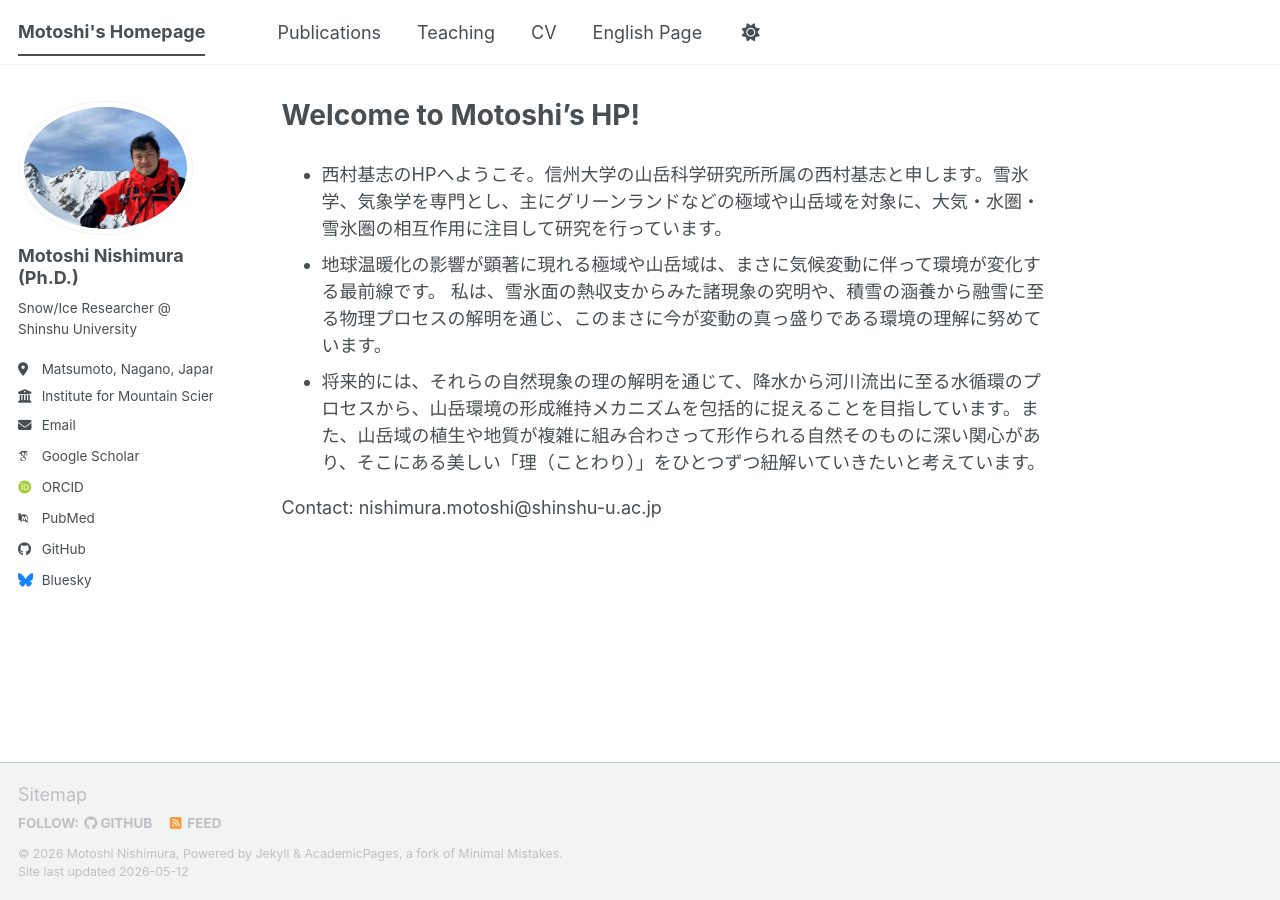
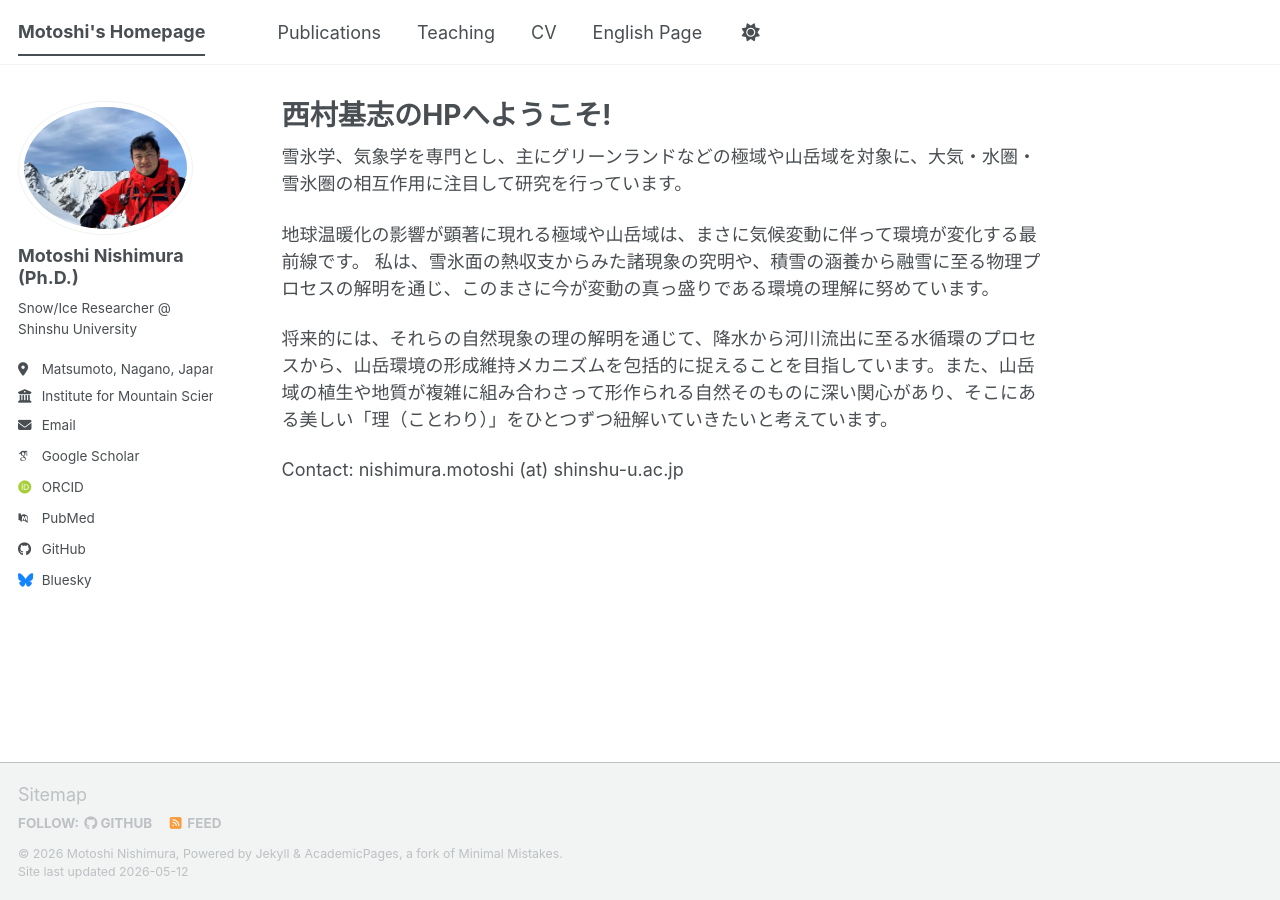
Before and after one commit to MotoshiNishimura/MotoshiNishimura.github.io, a Jekyll site: the page built from _pages/about.md, in a window 1280 px wide. Built offline with Jekyll 4.4.1, drawn with Linux system fonts in a browser that asks for light colours; some web fonts are replaced; a script bundle is joined from its source files by our own code; library files that are not in the unit come from our copies.

Commit message:
Update about.md

```diff
--- a/_pages/about.md
+++ b/_pages/about.md
@@ -1,14 +1,16 @@
 ---
 permalink: /
-title: "Welcome to Motoshi's HP!"
+title: "西村基志のHPへようこそ!"
 author_profile: true
 redirect_from:
   - /about/
   - /about.html
 ---
 
-* 西村基志のHPへようこそ。信州大学の山岳科学研究所所属の西村基志と申します。雪氷学、気象学を専門とし、主にグリーンランドなどの極域や山岳域を対象に、大気・水圏・雪氷圏の相互作用に注目して研究を行っています。
-* 地球温暖化の影響が顕著に現れる極域や山岳域は、まさに気候変動に伴って環境が変化する最前線です。 私は、雪氷面の熱収支からみた諸現象の究明や、積雪の涵養から融雪に至る物理プロセスの解明を通じ、このまさに今が変動の真っ盛りである環境の理解に努めています。
-* 将来的には、それらの自然現象の理の解明を通じて、降水から河川流出に至る水循環のプロセスから、山岳環境の形成維持メカニズムを包括的に捉えることを目指しています。また、山岳域の植生や地質が複雑に組み合わさって形作られる自然そのものに深い関心があり、そこにある美しい「理（ことわり）」をひとつずつ紐解いていきたいと考えています。
+雪氷学、気象学を専門とし、主にグリーンランドなどの極域や山岳域を対象に、大気・水圏・雪氷圏の相互作用に注目して研究を行っています。
 
-Contact: nishimura.motoshi@shinshu-u.ac.jp
+地球温暖化の影響が顕著に現れる極域や山岳域は、まさに気候変動に伴って環境が変化する最前線です。 私は、雪氷面の熱収支からみた諸現象の究明や、積雪の涵養から融雪に至る物理プロセスの解明を通じ、このまさに今が変動の真っ盛りである環境の理解に努めています。
+
+将来的には、それらの自然現象の理の解明を通じて、降水から河川流出に至る水循環のプロセスから、山岳環境の形成維持メカニズムを包括的に捉えることを目指しています。また、山岳域の植生や地質が複雑に組み合わさって形作られる自然そのものに深い関心があり、そこにある美しい「理（ことわり）」をひとつずつ紐解いていきたいと考えています。
+
+Contact: nishimura.motoshi (at) shinshu-u.ac.jp
```
